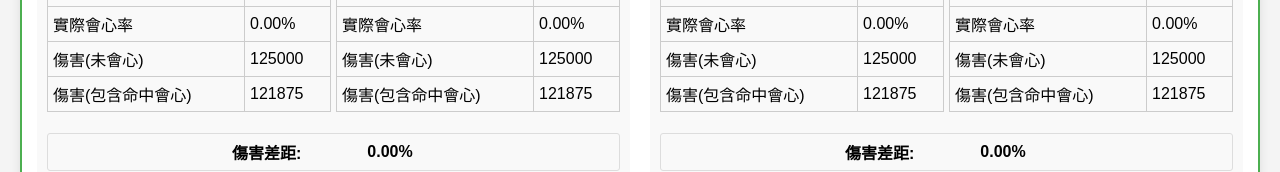
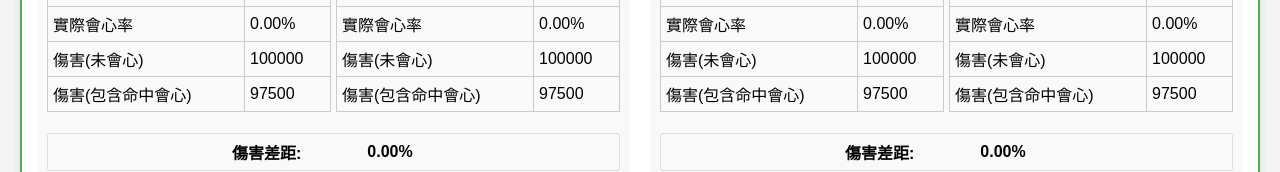
Before and after one commit to TommyLui/sword-of-justice-pvp-calculator, a plain HTML site: page index.html in a window 1280 px wide. Shown: the part 424-596 px from the top of the page. Drawn offline with Linux system fonts and the light colour scheme.

Commit message:
refactor: update skill dmg

```diff
--- a/index.html
+++ b/index.html
@@ -341,7 +341,7 @@
         </section>
     </div>
 
-    <script src="script.js?221124"></script>
+    <script src="script.js?241224"></script>
 </body>
 
 </html>
--- a/script.js
+++ b/script.js
@@ -124,8 +124,8 @@ function calculateResults() {
     document.getElementById('damage2_2').textContent = 0;
 
     // Calculate base damages using the provided formula
-    const skillBase = 125000;
-    const skillMultiplier = 7.37;
+    const skillBase = 100000;
+    const skillMultiplier = 6.05;
     // Attack 1 on Defense 1
     const baseDamage1_1 = ((skillBase + skillMultiplier * (atk1Attack + atk1PvpAttack + atk1SkillAttack - def1PvpResistance - remainShield1_1 - def1SkillResistance)) * (1 - parseFloat(defenseRate1_1) / 100)
         + (atk1ElementalAttack * skillMultiplier * (1 - parseFloat(elementalResisRate1_1) / 100)))
```
